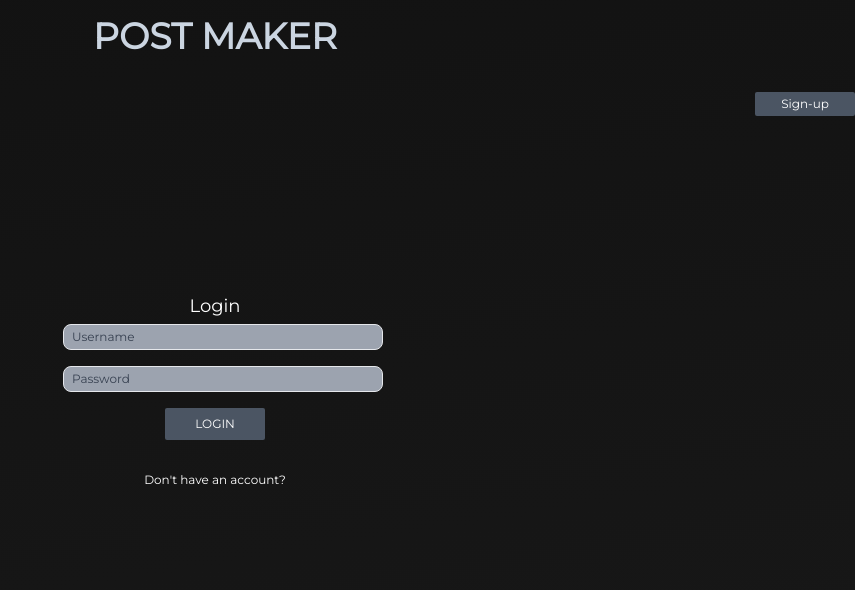
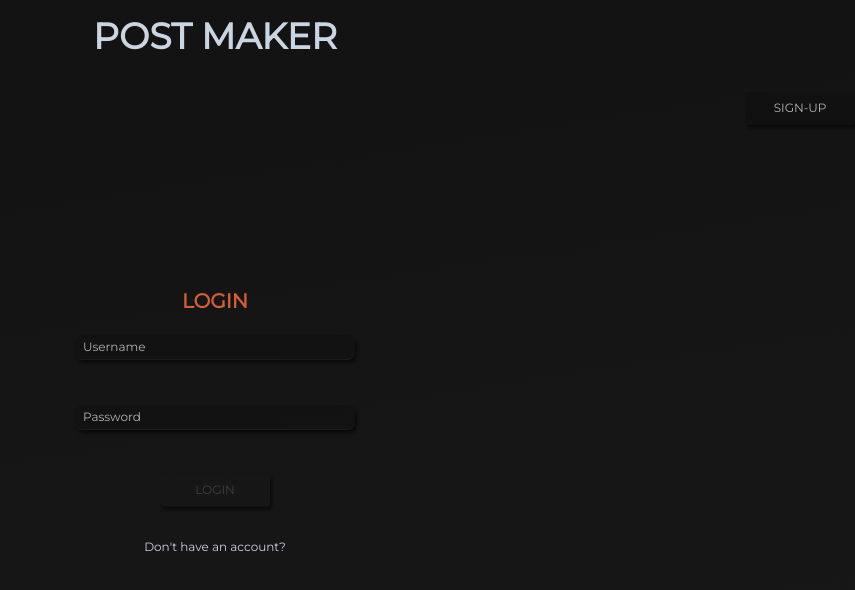
Before and after one commit to HeikkeB/PostMaker, a React (Create React App) app in the folder client/: page /login in a window 1280 px wide. Shown: the top 590 px of the page, without its empty margins (425-1280 px from the left). Built offline with nearby package versions, Linux system fonts and the light colour scheme; no server answers.

Commit message:
feat: make btn design and valid login page

```diff
--- a/client/src/components/NavBar.jsx
+++ b/client/src/components/NavBar.jsx
@@ -43,7 +43,7 @@ export default function NavBar() {
         </ul>
       )}
 
-      <div className="flex justify-center items-center w-[100px]  text-xs text-white rounded-sm bg-gray-600 px-4 py-1">
+      <div className="btnPage">
         <Routes>
           <Route
             path="*"
--- a/client/src/index.css
+++ b/client/src/index.css
@@ -75,3 +75,44 @@ nav .active {
   margin-top: 0.5rem;/* 8px */
   height: 1rem;/* 16px */
 }
+
+.btnPage {
+  display: flex;
+  justify-content: center;
+  align-items: center;
+  font-size: 0.75rem;/* 12px */
+  line-height: 1rem;/* 16px */
+  color: #b5b3b2;
+  border-radius: 0.25rem;/* 4px */
+  padding-top: 0.5rem;/* 8px */
+  padding-bottom: 0.5rem;/* 8px */
+  padding-left: 0.25rem;/* 4px */
+  padding-right: 0.25rem;/* 4px */
+  box-shadow: 2px 3px 3px #0b0b0b;
+  background-color: rgba(0, 0, 0, .15);
+  border-bottom: 1px solid #111010;
+  width: 110px;
+  cursor: pointer;
+  text-transform: uppercase;
+}
+
+.btnPage:hover {
+  box-shadow: 2px 2px 4px #802302;
+  border-bottom: 1px solid #e6683a;
+  color: #e6683a;
+}
+
+.btnPage:disabled {
+  background-color: rgba(50, 50, 50, 0.05);
+  color: #414141;
+}
+
+.btnPage:active {
+  border-bottom: 1px solid #e6683a;
+  transform: translateY(2px);
+  box-shadow: 1px 1px 1px #712002;
+}
+
+.btnSing {
+
+}
--- a/client/src/pages/LoginPage.jsx
+++ b/client/src/pages/LoginPage.jsx
@@ -28,13 +28,14 @@ errors, isValid
     }
     if (isAuth) {
       navigate('/')
-      toast.success(`You're logged in`)
+      //toast.success(`You're logged in`)
     }
   }, [status, isAuth, navigate])
 
   const handleSubmitLog = () => {
     try {
       dispatch(loginUser({ username, password }))
+      reset()
     } catch (error) {
       console.log(error)
       toast.error('Something went wrong!')
@@ -42,39 +43,65 @@ errors, isValid
   }
 
   return (
-    <div className="w-1/4 h-60 mx-auto mt-40">
-      <h1 className="text-white text-lg text-center">Login</h1>
-      <form onSubmit={(e) => e.preventDefault()}>
-        <label className="text-xs text-gray-400 ml-2">
+    <div className="w-1/4 h-60 mx-auto mt-40 flex flex-col justify-center items-center">
+      <h1 className="titlePage">Login</h1>
+      <form onSubmit={handleSubmit(() => {
+        handleSubmitLog()
+      })}>
+        <section className="mb-5">
           <input
             type="text"
+            {...register('username', {
+              required: 'required field',
+              minLength: {
+                value: 3,
+                message: 'min 5 characters'
+              },
+              maxLength: {
+                value: 20,
+                message: 'max 20 characters'
+              },
+            })}
             value={username}
             onChange={(e) => setUsername(e.target.value)}
             placeholder="Username"
-            className="mt-1 mb-3 text-black w-full rounded-lg bg-gray-400 border py-1 px-2 text-xs outline-none placeholder:text-gray-700"
+            className="inputPage mt-5"
           ></input>
-        </label>
-        <label className="text-xs text-gray-400 ml-2">
+          <div className='errorInput'>{errors?.username && <span>{errors?.username.message || 'Error!'}</span>}</div>
+        </section>
+        <section>
           <input
             type="password"
+            {...register('password', {
+              required: 'required field',
+              minLength: {
+                value: 3,
+                message: 'min 8 characters'
+              },
+              maxLength: {
+                value: 20,
+                message: 'max 20 characters'
+              },
+            })}
             value={password}
             onChange={(e) => setPassword(e.target.value)}
             placeholder="Password"
             autoComplete="off"
-            className="mt-1 text-black w-full rounded-lg bg-gray-400 border py-1 px-2 text-xs outline-none placeholder:text-gray-700"
+            className="inputPage"
           ></input>
-        </label>
-        <div className="flex flex-col gap-8 justify-center items-center mt-4">
+          <div className='errorInput'>{errors?.password && <span>{errors?.password?.message || 'Error!'}</span>}</div>
+        </section>
+        <div className="flex flex-col gap-8 justify-center items-center mt-5">
           <button
             type="submit"
-            onClick={handleSubmitLog}
-            className="flex justify-center items-center text-xs text-white rounded-sm py-w bg-gray-600 w-[100px] py-2 px-1"
+            disabled={!isValid}
+            className="btnPage"
           >
             LOGIN
           </button>
           <Link
             to="/register"
-            className="flex justify-center items-center text-xs text-white "
+            className="flex justify-center items-center text-xs text-slate-300 hover:text-[#d55f34]"
           >
             Don't have an account?
           </Link>
--- a/client/src/pages/RegisterPage.jsx
+++ b/client/src/pages/RegisterPage.jsx
@@ -43,10 +43,10 @@ export default function RegisterPage() {
   return (
     <div className="w-1/4 h-60 mx-auto mt-40 flex flex-col justify-center items-center">
       <h1 className="titlePage">Registration</h1>
-      <form onSubmit={handleSubmit((e) => {
+      <form onSubmit={handleSubmit(() => {
             handleSubmitReg()
       } )}>
-        <section className="text-xs text-gray-400 mb-5">
+        <section className="mb-5">
           <input
             type="text"
             {...register('username', {
@@ -58,7 +58,7 @@ export default function RegisterPage() {
               maxLength: {
                 value: 20,
                 message: 'max 20 characters'
-              }
+              },
             })}
             value={username}
             onChange={(e) => setUsername(e.target.value)}
@@ -67,7 +67,7 @@ export default function RegisterPage() {
           ></input>
           <div className='errorInput'>{errors?.username && <span>{errors?.username?.message || 'Error!'}</span>}</div>
         </section>
-        <section className="text-xs text-gray-400">
+        <section>
           <input
             type="password"
             {...register('password', {
@@ -93,7 +93,7 @@ export default function RegisterPage() {
           <button
             type="submit"
             disabled={!isValid}
-            className="flex justify-center items-center text-xs text-white rounded-sm py-w bg-gray-600 w-[100px] py-2 px-1 disabled:bg-gray-400 disabled:opacity-30"
+            className="btnPage"
           >
             CONFIRM
           </button>
```
